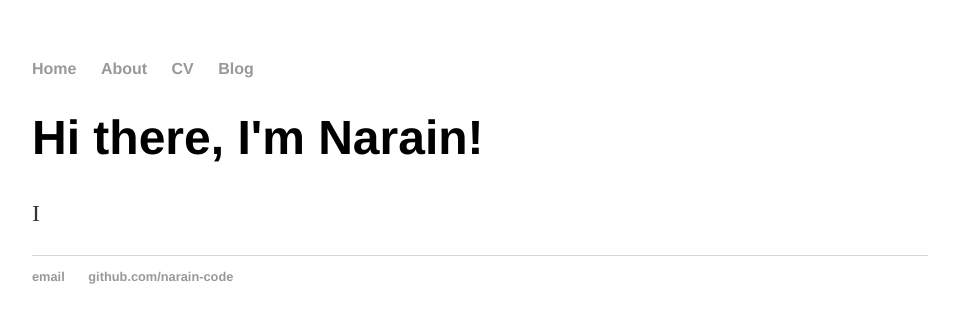
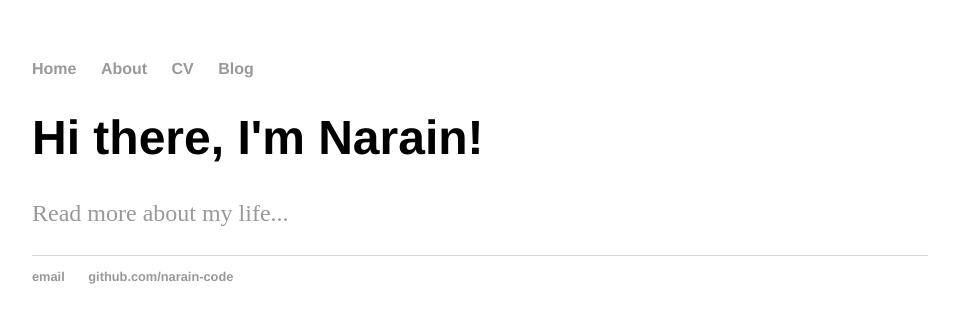
Before and after one commit to narain-code/narain-code.github.io, a Jekyll site: the page built from index.html, in a window 1280 px wide. Shown: the top 323 px of the page, without its empty margins (160-1119 px from the left). Built offline with Jekyll 4.4.1, drawn with Linux system fonts in a browser that asks for light colours.

Commit message:
Update index.html

```diff
--- a/index.html
+++ b/index.html
@@ -1,29 +1,9 @@
-<!DOCTYPE html>
-<html>
-	<head>
-		<title>Narain's Blog</title>
-		<link rel="stylesheet" type="text/css" href="/css/main.css">
-	</head>
-	<body>
-		<nav>
-    		<ul>
-        		<li><a href="/">Home</a></li>
-	        	<li><a href="/about">About</a></li>
-        		<li><a href="/cv">CV</a></li>
-        		<li><a href="/blog">Blog</a></li>
-    		</ul>
-		</nav>
-		<div class="container">
-    		<div class="blurb">
-        		<h1>Hi there, I'm Narain!</h1>
-				<p>I</a></p>
-    		</div><!-- /.blurb -->
-		</div><!-- /.container -->
-		<footer>
-    		<ul>
-        		<li><a href="mailto:narain.work@gmail.com">email</a></li>
-        		<li><a href="https://github.com/narain-code">github.com/narain-code</a></li>
-			</ul>
-		</footer>
-	</body>
-</html>
+---
+layout: default
+title: First Blog
+---
+
+		<div class="blurb">
+			<h1>Hi there, I'm Narain!</h1>
+			<p><a href="/about">Read more about my life...</a></p>
+		</div>
```
